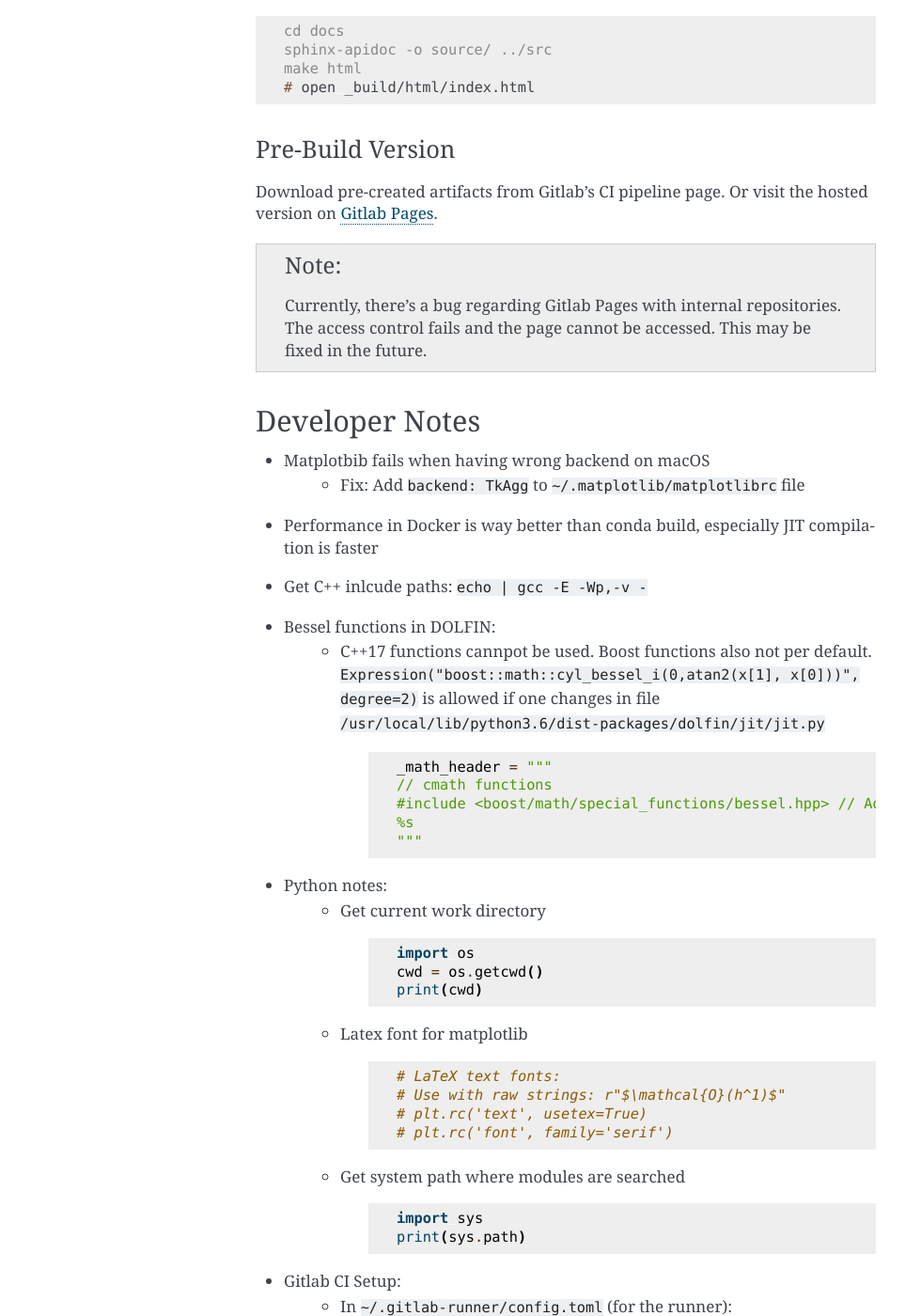
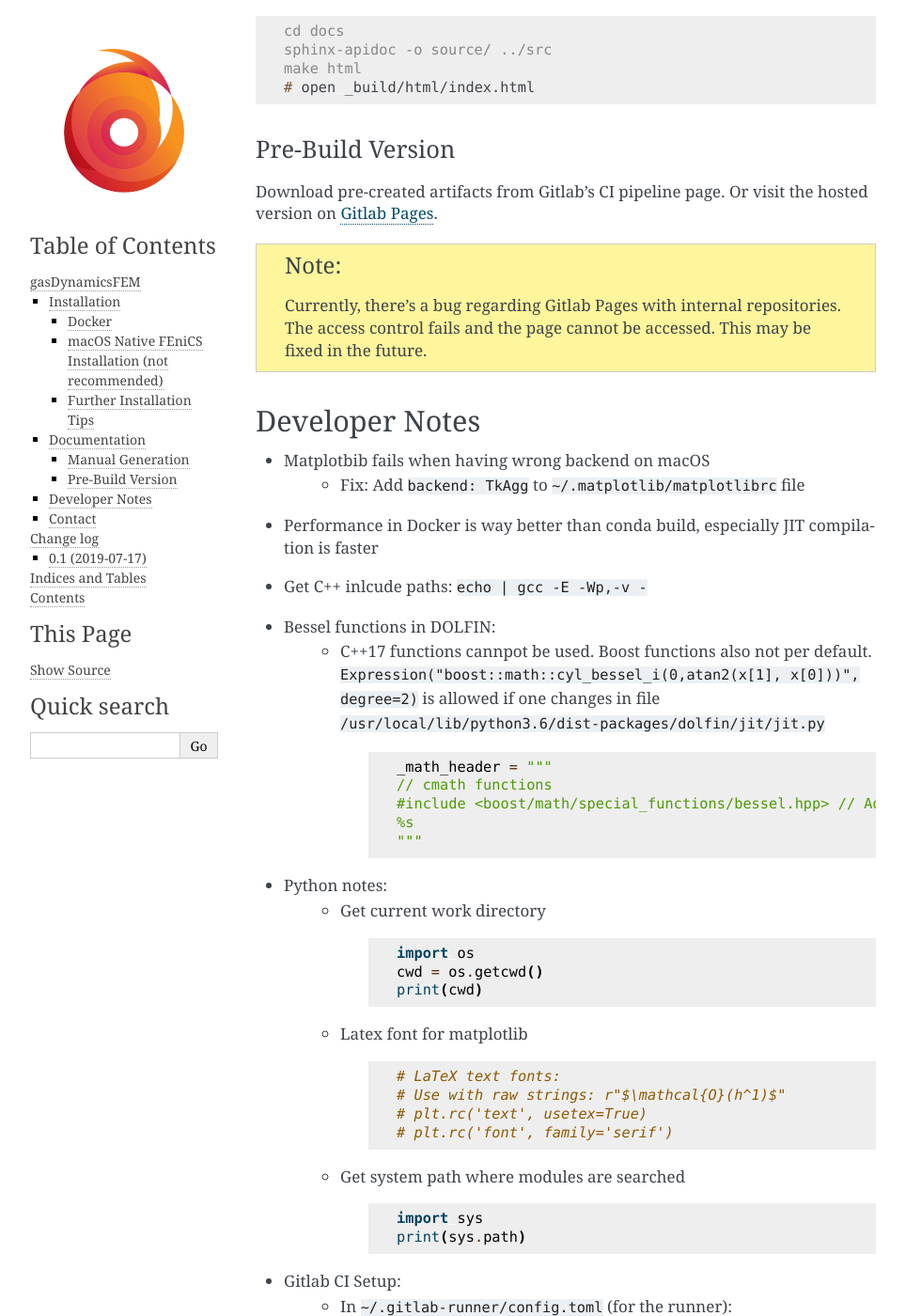
Before and after one commit to lamBOOO/fenicsR13, a Sphinx documentation site: the page built from fenicsR13/docs/index.rst, in a window 1280 px wide and 1400 px high, scrolled down 2253 px. Shown: the whole window at 94% size, without its empty margins (148-1111 px from the left). Built offline with Sphinx 7.4.7, drawn with Linux system fonts in a browser that asks for light colours; pages that are not in the unit, such as notebooks, are missing from menus; some of the changed text lies outside the part shown.

Commit message:
Change minor design things for doc

```diff
--- a/README.rst
+++ b/README.rst
@@ -161,7 +161,8 @@
 
 .. image:: ./media/mathcces.png
     :width: 400px
-    :alt: logo
+    :alt: mathcces
+    :target: http://www.mathcces.rwth-aachen.de
 
 :Author:
     | Lambert Theisen
--- a/fenicsR13/docs/conf.py
+++ b/fenicsR13/docs/conf.py
@@ -65,5 +65,8 @@
 html_theme_options = {
     'sidebar_collapse': False,
     'description': "Release v{}<br>Extended gas dynamics using FEniCS platform.".format(release),
-    "touch_icon": "../../logo.png"
+    "touch_icon": "../../../logo.png",
+    "fixed_sidebar": True,
+    "note_bg": "#FFF59C",
+    "show_relbars": False,
 }
```
